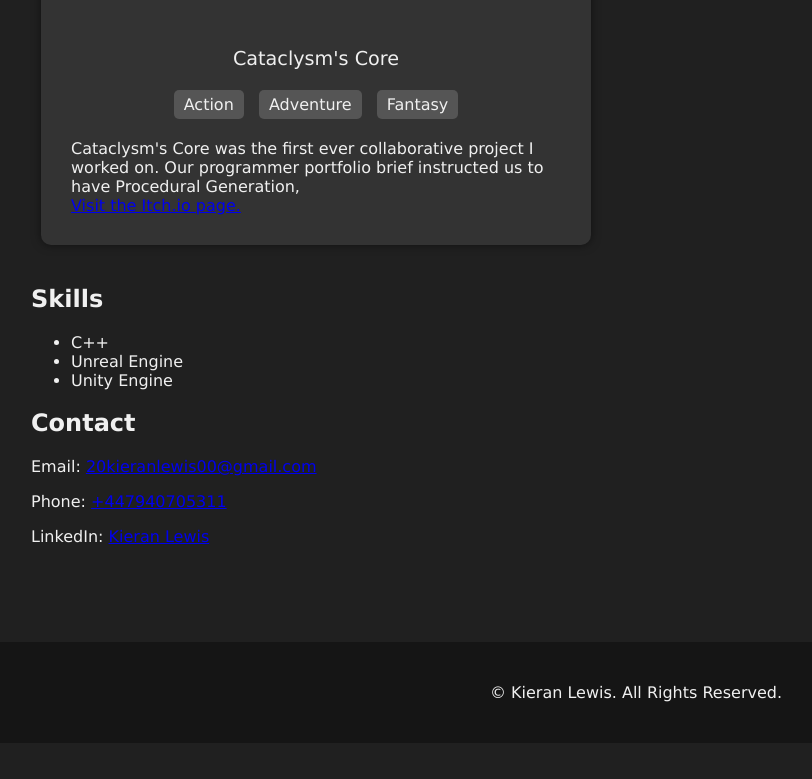
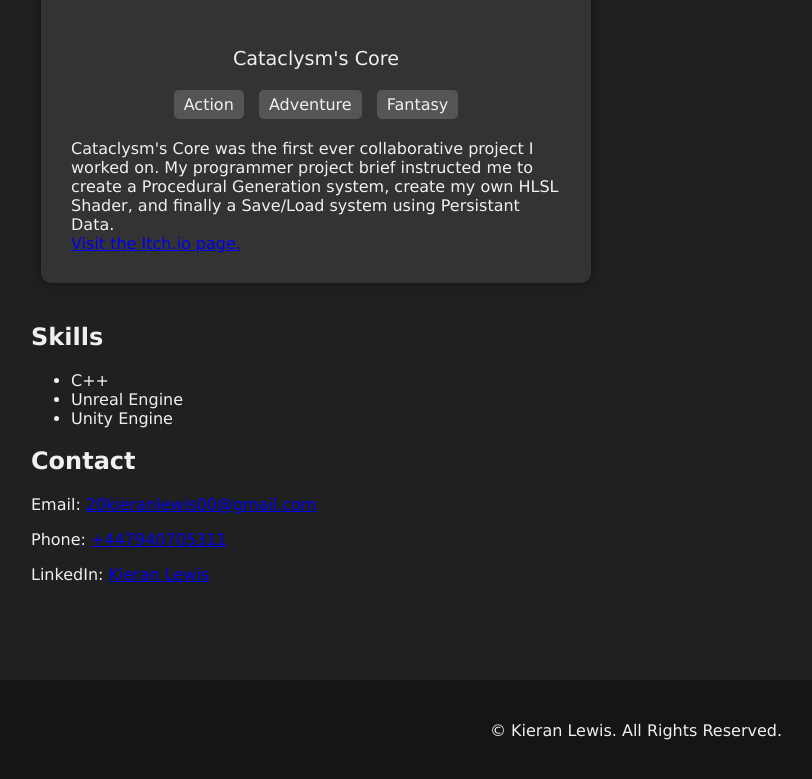
Before and after one commit to ShadowLumia/ShadowLumia.github.io, a plain HTML site: page index.html in a window 1280 px wide. Shown: the part 1635-2414 px from the top of the page, without its empty margins (29-841 px from the left). Before the commit the page ends 2378 px from the top, so only its background shows below. Drawn offline with Linux system fonts and the light colour scheme.

Commit message:
Update index.html

```diff
--- a/index.html
+++ b/index.html
@@ -82,7 +82,7 @@ Occasionally, I dabble in web development, like the creation of this very site.
                 <span>Fantasy</span>
             </div>
             <div class="description">
-                <p>Cataclysm's Core was the first ever collaborative project I worked on. Our programmer portfolio brief instructed us to have Procedural Generation, </p>
+                <p>Cataclysm's Core was the first ever collaborative project I worked on. My programmer project brief instructed me to create a Procedural Generation system, create my own HLSL Shader, and finally a Save/Load system using Persistant Data. </p>
                 <a href="https://shadowlumia.itch.io/cataclysms-core">Visit the Itch.io page.</a>
             </div>
         </div>
```
